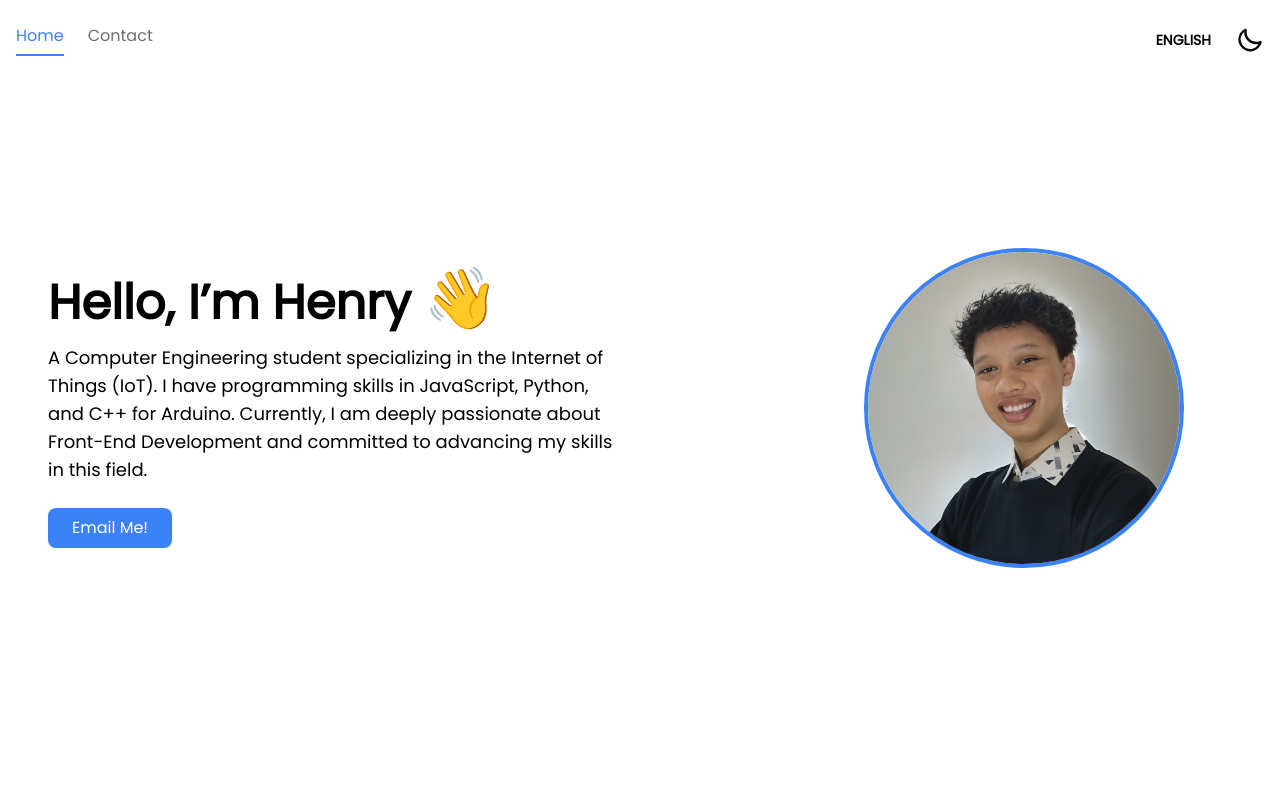
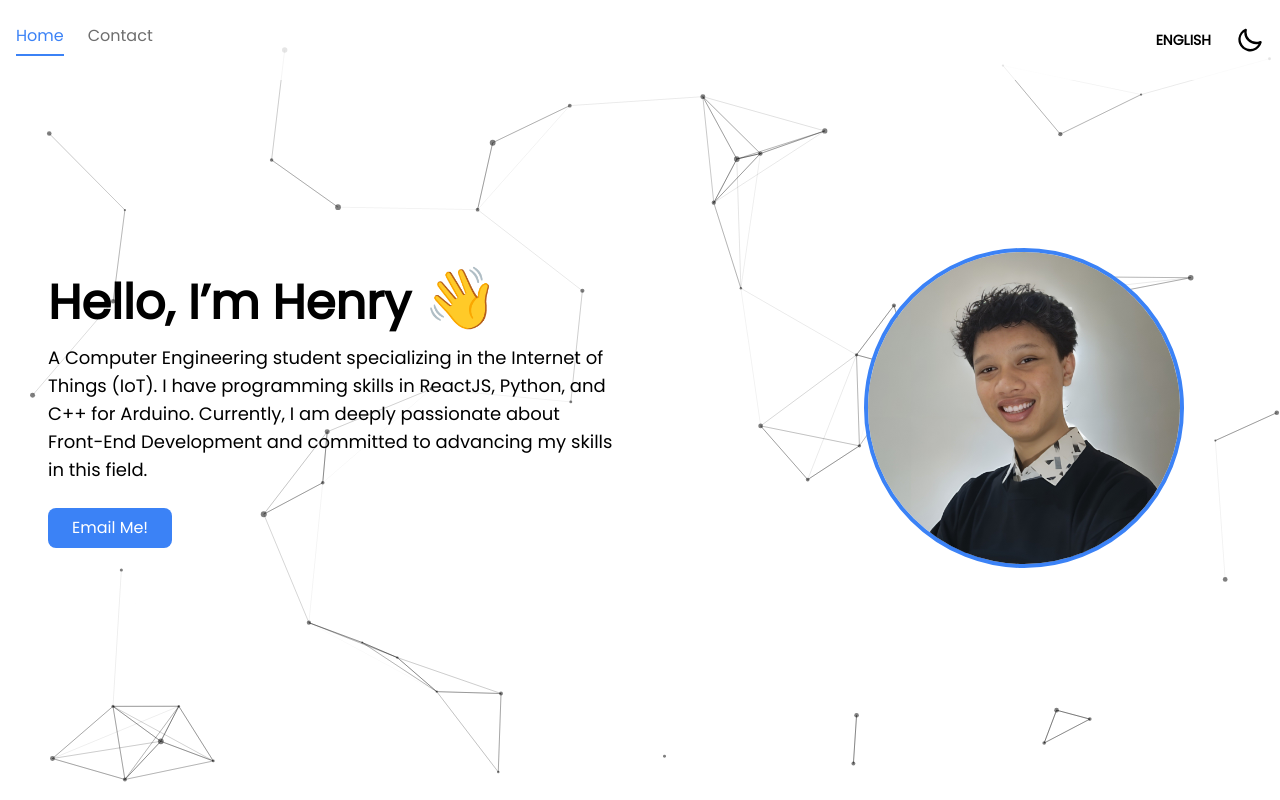
Before and after one commit to HenryFtNonna/profil_pertama, a React (Vite) app in the folder profil_pertama/: page / in a window 1280 px wide. Shown: the top 800 px of the page. Built offline with nearby package versions, Linux system fonts and the light colour scheme.

Commit message:
adding glow effect and particles effect
adding glow effect on profile picture and particles effect on section

```diff
--- /dev/null
+++ b/profil_pertama/src/Components/Particle.jsx
@@ -0,0 +1,80 @@
+import React from 'react';
+import Particles from 'react-tsparticles';
+import { loadSlim } from 'tsparticles-slim';
+
+const ParticlesComponent = ({ isDarkMode }) => {
+  const particlesInit = async (engine) => {
+    await loadSlim(engine);
+  };
+
+  const particlesConfig = {
+    particles: {
+      number: {
+        value: 50,
+        density: {
+          enable: true,
+          area: 800
+        }
+      },
+      color: {
+        value: isDarkMode ? "#ffffff" : "#000000"
+      },
+      shape: {
+        type: "circle"
+      },
+      opacity: {
+        value: 0.5
+      },
+      size: {
+        value: 3,
+        random: true
+      },
+      links: {
+        enable: true,
+        distance: 150,
+        color: isDarkMode ? "#ffffff" : "#000000",
+        opacity: 0.4,
+        width: 1
+      },
+      move: {
+        enable: true,
+        speed: 2,
+        parallax: {
+          enable: true,
+          force: 60,
+          smooth: 10
+        }
+      }
+    },
+    interactivity: {
+      events: {
+        onHover: {
+          enable: true,
+          mode: "repulse",
+          parallax: {
+            enable: true,
+            force: 60,
+            smooth: 10
+          }
+        }
+      }
+    }
+  };
+
+  return (
+    <Particles
+      id="tsparticles"
+      init={particlesInit}
+      options={particlesConfig}
+      style={{
+        position: 'absolute',
+        top: 0,
+        left: 0,
+        width: '100%',
+        height: '100%'
+      }}
+    />
+  );
+};
+
+export default ParticlesComponent;
--- a/profil_pertama/src/Pages/header/index.jsx
+++ b/profil_pertama/src/Pages/header/index.jsx
@@ -1,9 +1,12 @@
-import React, { useEffect, useState } from 'react';
+import React, { useEffect, useState, useRef } from 'react'; // Tambahkan useRef
 import { Link } from 'react-scroll';
 
 export default function Header({ isDarkMode, setIsDarkMode, language, setLanguage }) {
   const [isScrolled, setIsScrolled] = useState(false);
   const [activeSection, setActiveSection] = useState('hero');
+
+  const [isDropdownOpen, setIsDropdownOpen] = useState(false);
+  const dropdownRef = useRef(null);
 
   // Fungsi toggle untuk tema
   const toggleTheme = () => setIsDarkMode((prev) => !prev);
@@ -13,6 +16,17 @@ export default function Header({ isDarkMode, setIsDarkMode, language, setLanguag
     setActiveSection(id);
   };
 
+
+  useEffect(() => {
+    const handleClickOutside = (e) => {
+      if (dropdownRef.current && !dropdownRef.current.contains(e.target)) {
+        setIsDropdownOpen(false);
+      }
+    };
+
+    document.addEventListener('mousedown', handleClickOutside);
+    return () => document.removeEventListener('mousedown', handleClickOutside);
+  }, []);
 
   // Efek untuk menangani scroll dan menentukan section aktif
   useEffect(() => {
@@ -94,32 +108,36 @@ export default function Header({ isDarkMode, setIsDarkMode, language, setLanguag
 
         {/* Dropdown Pilihan Bahasa (Diubah menggunakan DaisyUI) */}
         <div className="flex items-center gap-2">
-          <div className="dropdown dropdown-end">
-            <div
-              tabIndex={0}
-              role="button"
+        <div className="dropdown dropdown-end" ref={dropdownRef}>
+          <button
+            onClick={() => setIsDropdownOpen(!isDropdownOpen)}
             className={`btn btn-ghost ${
               isDarkMode ? 'text-white hover:bg-neutral-700' : 'text-black hover:bg-neutral-100'
             }`}
           >
             {language === 'en' ? 'ENGLISH' : 'INDONESIA'}
-            </div>
+          </button>
+
           <ul
-              tabIndex={0}
             className={`dropdown-content z-[1] menu p-2 shadow rounded-box w-52 ${
               isDarkMode ? 'bg-neutral-800' : 'bg-white'
-              }`}
+            } ${isDropdownOpen ? 'block' : 'hidden'}`}
           >
             {['en', 'id'].map((lang) => (
               <li key={lang}>
                 <button
-                    onClick={() => setLanguage(lang)}
+                  onClick={() => {
+                    setLanguage(lang);
+                    setIsDropdownOpen(false); // Tutup dropdown setelah memilih
+                  }}
                   className={`flex justify-between items-center ${
                     isDarkMode
                       ? 'text-white hover:bg-neutral-700'
                       : 'text-black hover:bg-neutral-100'
                   }`}
                 >
+
+                    {/* sini */}
                     <span>{lang === 'en' ? 'ENGLISH' : 'INDONESIA'}</span>
                     {language === lang && (
                       <svg
--- a/profil_pertama/src/Pages/section/herosection/index.jsx
+++ b/profil_pertama/src/Pages/section/herosection/index.jsx
@@ -1,5 +1,6 @@
 import React from 'react';
 import { motion } from "framer-motion";
+import ParticlesComponent from "../../../Components/Particle"
 import Profil from '../../../assets/profil2.jpg';
 
 export default function HeroSection({ isDarkMode, language }) {
@@ -11,13 +12,13 @@ export default function HeroSection({ isDarkMode, language }) {
     en: {
       greeting: "Hello, I’m Henry ",
       description:
-        "A Computer Engineering student specializing in the Internet of Things (IoT). I have programming skills in JavaScript, Python, and C++ for Arduino. Currently, I am deeply passionate about Front-End Development and committed to advancing my skills in this field.",
+        "A Computer Engineering student specializing in the Internet of Things (IoT). I have programming skills in ReactJS, Python, and C++ for Arduino. Currently, I am deeply passionate about Front-End Development and committed to advancing my skills in this field.",
       button: "Email Me!",
     },
     id: {
       greeting: "Halo, saya Henry ",
       description:
-        "Seorang mahasiswa Teknik Komputer yang berspesialisasi dalam Internet of Things (IoT). Saya memiliki keterampilan pemrograman dalam JavaScript, Python, dan C++ untuk Arduino. Saat ini, saya sangat tertarik dengan Pengembangan Front-End dan berkomitmen untuk meningkatkan keterampilan saya di bidang ini.",
+        "Seorang mahasiswa Teknik Komputer yang berfokus dalam Internet of Things (IoT). Saya memiliki keterampilan pemrograman dalam ReactJS, Python, dan C++ untuk Arduino. Saat ini, saya sangat tertarik dengan Pengembangan Front-End dan berkomitmen untuk meningkatkan keterampilan saya di bidang ini.",
       button: "Email Saya!",
     },
   };
@@ -87,9 +88,9 @@ export default function HeroSection({ isDarkMode, language }) {
   id="hero"
   className={`${isDarkMode ? 'bg-neutral-900 text-white' : 'bg-white text-black'} min-h-[calc(100vh-5rem)] py-2 relative`}
 >
+      <ParticlesComponent isDarkMode={isDarkMode} />
 
-
-      <div className="container mx-auto px-4 md:px-12 flex flex-col md:flex-row items-center justify-center h-screen">
+      <div className="container mx-auto px-4 md:px-12 flex flex-col md:flex-row items-center justify-center h-screen relative z-10">
         {/* Kolom Kiri: Teks Perkenalan */}
         <motion.div
           // initial={{ opacity: 0, x: -50 }}
@@ -148,15 +149,26 @@ export default function HeroSection({ isDarkMode, language }) {
           variants={imageVariants}
           initial="hidden"
           whileInView="visible"
-          whileHover={{ scale: 1.10 }}
+          whileHover={{
+            scale: 1.10,
+            transition: {
+              type: "spring",
+              bounce: 0.6,
+              duration: 0.3
+            }
+          }}
           whileTap={{ scale: 0.95 }}
-          viewport={{ amount: 0.2, margin: "100px" }} // Hapus once: true
+          viewport={{ amount: 0.2, margin: "100px" }}
           className="md:w-1/2 flex justify-center md:justify-end mt-8 md:mt-0 mr-12"
         >
+<div className="w-80 h-80 rounded-full overflow-hidden border-4 border-blue-500
+                relative hover:shadow-[0_0_50px_15px_rgba(59,130,246,0.7)]
+                transition-shadow duration-300">
+  {/* Glow Effect */}
+  <div className="absolute inset-0 rounded-full pointer-events-none
+                  shadow-[0_0_80px_25px_rgba(59,130,246,0.6)]
+                  opacity-80 hover:opacity-100 transition-opacity duration-300" />
 
-
-
-          <div className="w-80 h-80 rounded-full overflow-hidden border-4 border-blue-500">
   <img
     src={Profil}
     alt="Mohan Henry Kusuma"
--- a/profil_pertama/src/Pages/section/sosmedsection/index.jsx
+++ b/profil_pertama/src/Pages/section/sosmedsection/index.jsx
@@ -21,7 +21,7 @@ export default function SosmedSection({ isDarkMode, language }) {
 
   const cardVariants = {
     offscreen: {
-      y: 80,
+      y: 100,
       opacity: 0
     },
     onscreen: {
@@ -67,13 +67,13 @@ export default function SosmedSection({ isDarkMode, language }) {
   return (
         <div
           id="sosmed"
-          className={`min-h-[calc(100vh-5rem)] py-12 ${
+          className={`min-h-[calc(100vh-5rem)] py-12 z-10  ${
             isDarkMode
               ? 'bg-gradient-to-b from-neutral-900 to-neutral-600'
               : 'bg-gradient-to-b from-white to-blue-200'
           }`}
         >
-      <div className="container mx-auto px-8">
+      <div className="container mx-auto px-8 relative z-10">
         <h2 className={`text-4xl font-bold ${isDarkMode ? 'text-white' : 'text-black'} mb-12 text-center`}>
           {texts[language].title}
         </h2>
@@ -119,8 +119,9 @@ export default function SosmedSection({ isDarkMode, language }) {
                 duration: 0.1
               }
             }}
-            // onClick={handleClick}
               href="https://www.linkedin.com/in/mohan-henry-kusuma/"
+              target="_blank"
+              rel="noreferrer"
               className={`inline-block px-4 py-2 rounded-lg ${
                 isDarkMode ? 'bg-[#428dd7] text-white' : 'bg-[#428dd7] text-white'
               } hover:bg-[#0A66C2] transition duration-300`}
@@ -170,6 +171,8 @@ export default function SosmedSection({ isDarkMode, language }) {
                 }
               }}
               href="https://github.com/HenryFtNonna"
+              target="_blank"
+              rel="noreferrer"
               className={`inline-block px-4 py-2 rounded-lg ${
                 isDarkMode ? 'bg-gray-700 text-white' : 'bg-gray-600 text-white'
               } hover:bg-gray-800 transition duration-300`}
@@ -218,6 +221,8 @@ export default function SosmedSection({ isDarkMode, language }) {
               }
             }}
               href="https://www.instagram.com/mohan.henryk/"
+              target="_blank"
+              rel="noreferrer"
               className={`inline-block px-4 py-2 rounded-lg ${
                 isDarkMode ? 'bg-[#e17185] text-white' : 'bg-[#e17185] text-white'
               } hover:bg-[#E4405F] transition duration-300`}
--- a/profil_pertama/src/assets/globals.css
+++ b/profil_pertama/src/assets/globals.css
@@ -22,3 +22,17 @@
   overflow: hidden !important;
   height: 100vh !important;
 }
+
+@keyframes glow {
+  0% { box-shadow: 0 0 5px #3B82F6; }
+  50% { box-shadow: 0 0 50px #3B82F6; }
+  100% { box-shadow: 0 0 5px #3B82F6; }
+}
+
+.glow-effect {
+  animation: glow 2s infinite;
+}
+
+.hover-glow:hover {
+  box-shadow: 0 0 25px #3B82F6;
+}
```
Also changed, not shown: profil_pertama/package.json (+6 -1 lines), profil_pertama/src/App.jsx (line endings or trailing spaces), 1 other file (tests, documents, lock files or other folders). Lines whose indentation alone changed are shown as unchanged.
